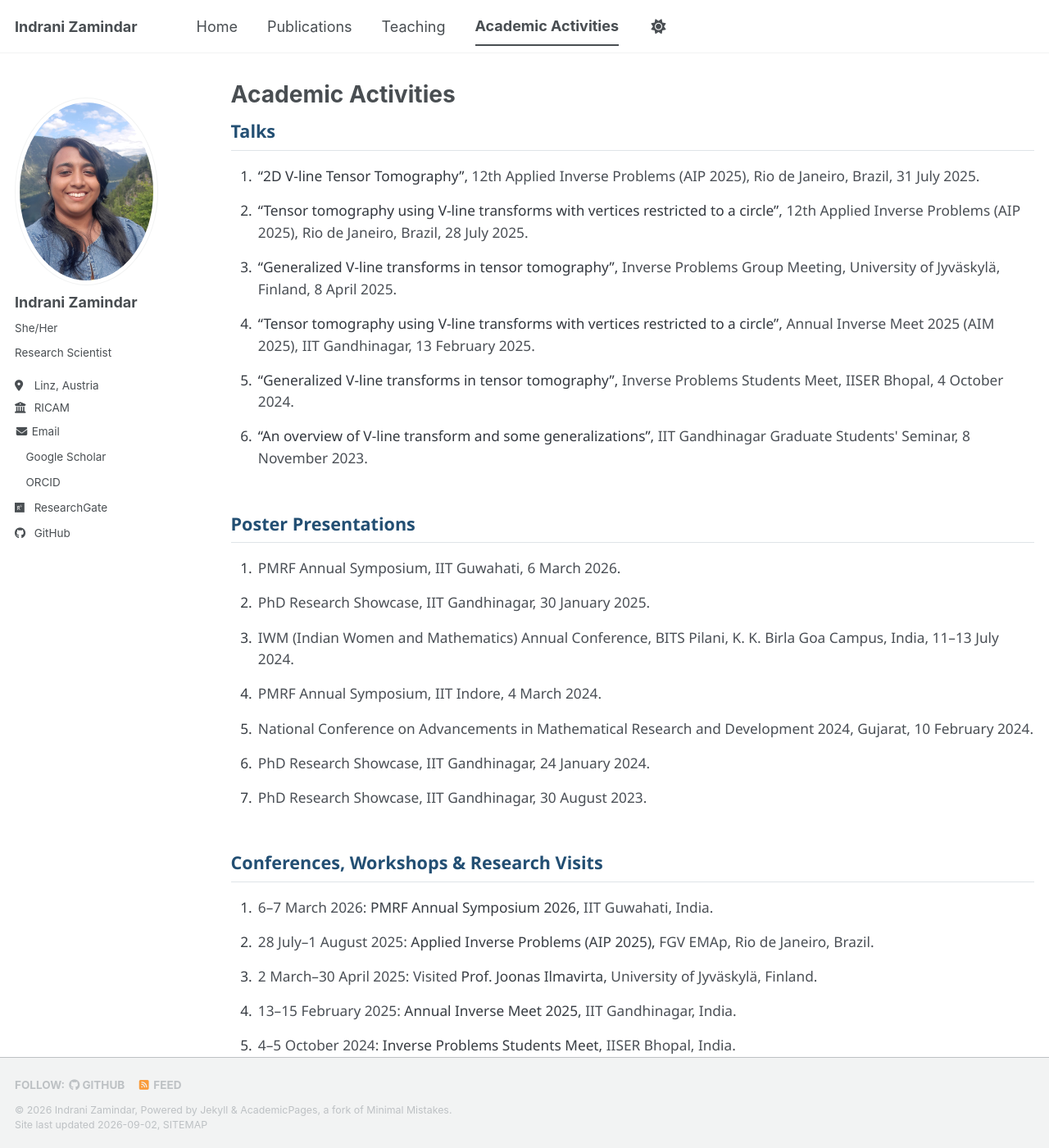
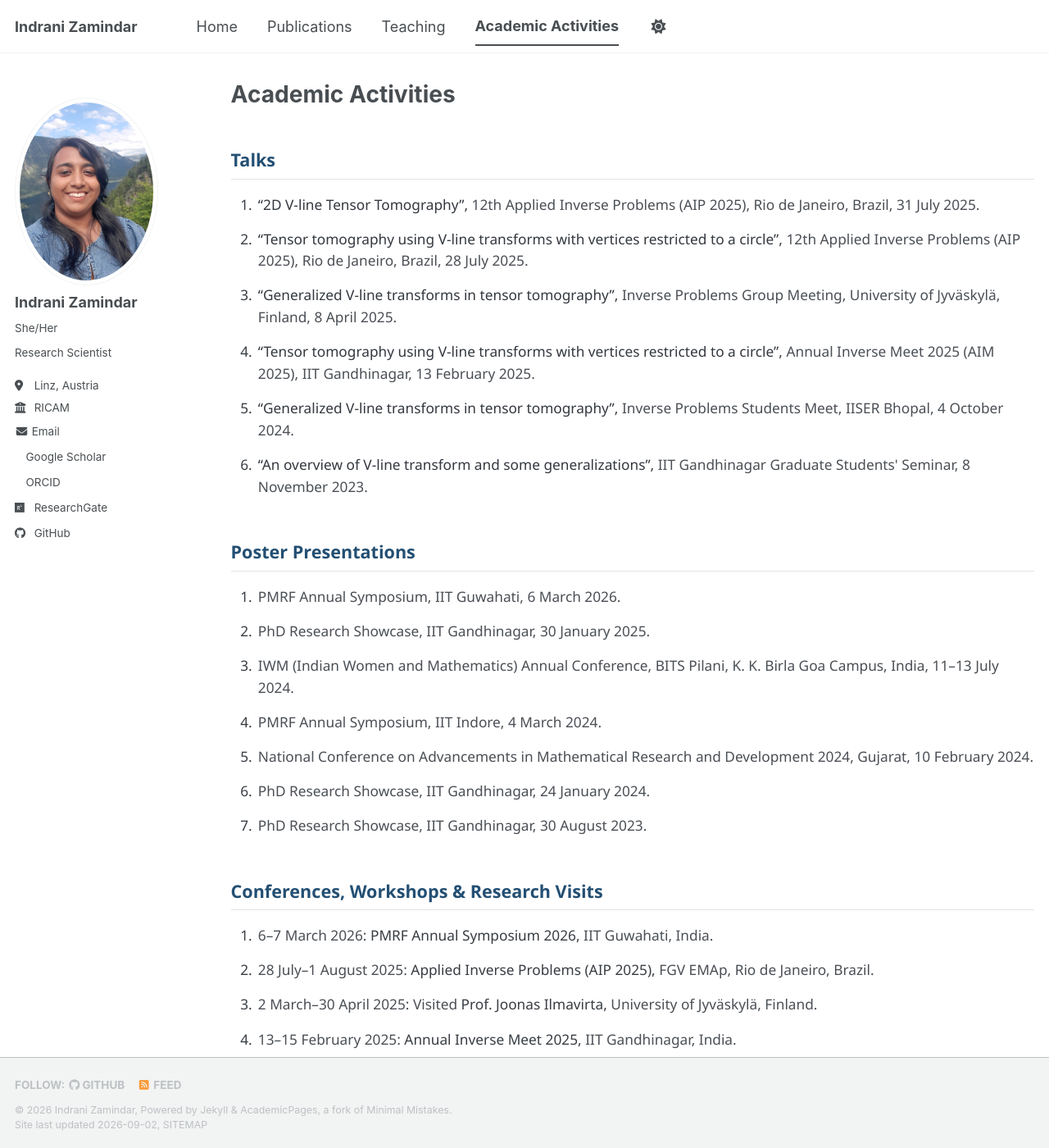
Before and after one commit to izamindar/izamindar.github.io, a Jekyll site: the page built from _pages/academic-activities.html, in a window 1280 px wide and 1400 px high. Shown: the whole window at 82% size. Built offline with Jekyll 4.4.1, drawn with Linux system fonts in a browser that asks for light colours; a style sheet for code colours, icons or effects is not loaded.

Commit message:
Adjust margin-top for first academic section title

```diff
--- a/_pages/academic-activities.html
+++ b/_pages/academic-activities.html
@@ -35,7 +35,7 @@ author_profile: true
 /* Do not add unnecessary space before first section */
 
 .academic-page .academic-section-title:first-child {
-  margin-top: 0;
+  margin-top: 2.7rem;
 }
 
 
```
